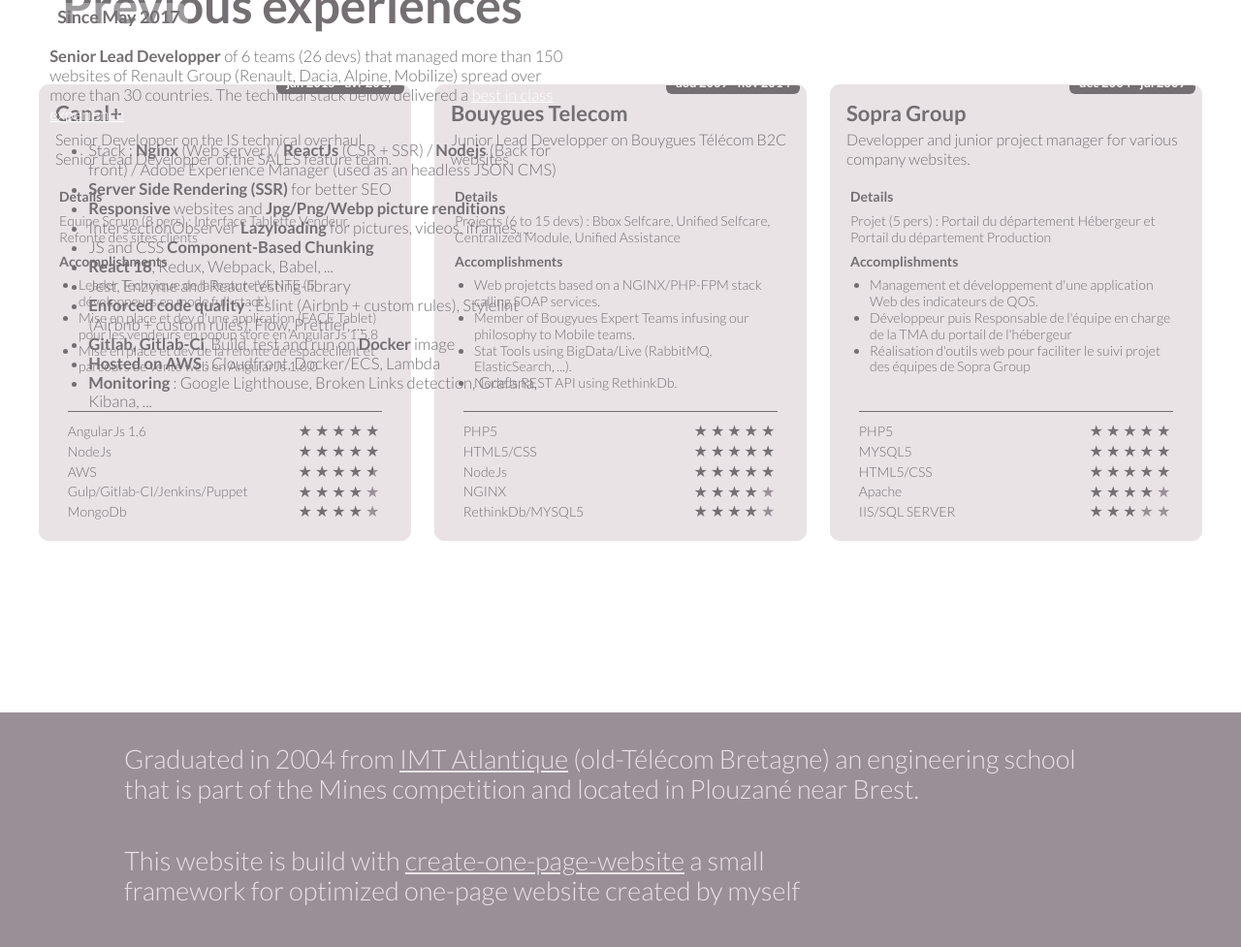
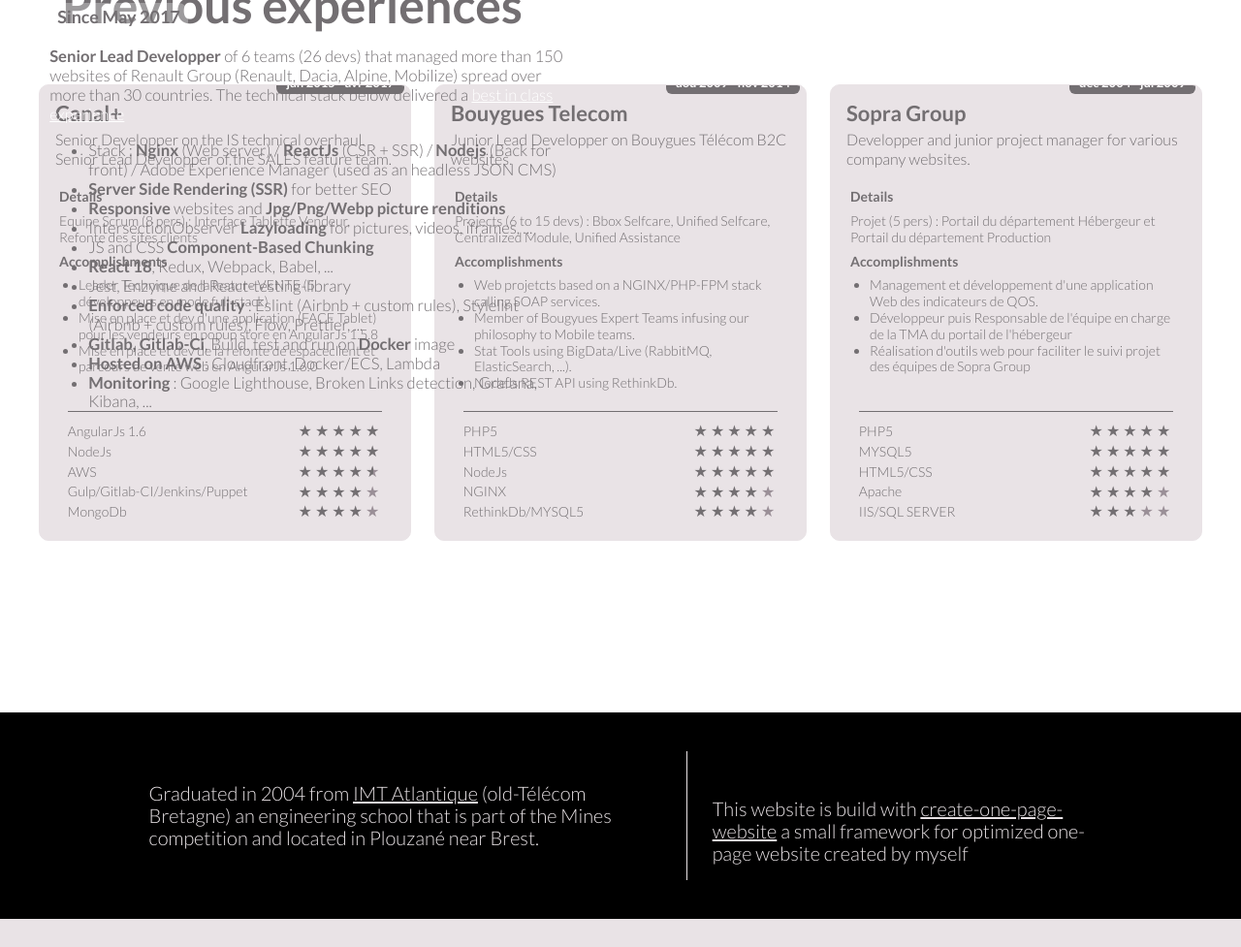
Before and after one commit to cbazureau/website-cow, a website: page src/index.html in a window 1280 px wide. Shown: the part 948-1925 px from the top of the page at 97% size. After the commit the page ends 1896 px from the top, so only its background shows below. Drawn offline with Linux system fonts and the light colour scheme.

Commit message:
chore(update): update site content

```diff
--- a/src/css/styles.css
+++ b/src/css/styles.css
@@ -687,14 +687,20 @@
 
 /** Footer */
 footer {
-  background-color: var(--taupe-gray);
+  background-color: black;
   color: var(--platinum);
   padding: 2vh 10vw;
-  font-size: clamp(2rem, 3vw, 2.7rem);
+  font-size: clamp(2rem, 1.5vw, 2.4rem);
+  display: flex;
+  flex-direction: column;
 }
 
 footer a {
   color: var(--platinum);
+}
+
+footer svg path {
+  fill: white;
 }
 
 .Footer__diploma {
@@ -706,9 +712,10 @@
 .Footer__diplomaImg {
   width: auto !important;
   margin: 2vh 0;
+  filter: grayscale(0.8);
 }
 
-.Footer__diploma p {
+footer p {
   margin: 2vh 0;
   padding: 0;
 }
@@ -730,21 +737,31 @@
 }
 
 @media (min-width: 700px) {
+  footer {
+    flex-direction: row;
+    padding-top: 5vh;
+    padding-bottom: 5vh;
+  }
+  footer p {
+    margin: 2vh 2vw;
+    padding: 0;
+  }
   .Footer__diploma {
     flex-direction: row;
+    align-items: center;
+    border-right: 1px solid var(--platinum);
   }
   .Footer__diplomaImg img {
     width: 220px;
   }
   .Footer__diplomaImg {
-    margin: 2vh 2vw 2vh 0;
+    margin: 2vh 0 2vh 0;
   }
   .Footer__end {
-    flex-direction: row;
-    justify-content: center;
-    align-items: center;
+    align-items: flex-start;
   }
   .Socials {
-    margin-left: 2vw;
+    margin: 2vh auto;
+    order: -1;
   }
 }
```
Also changed, not shown: img/webdev.svg.
